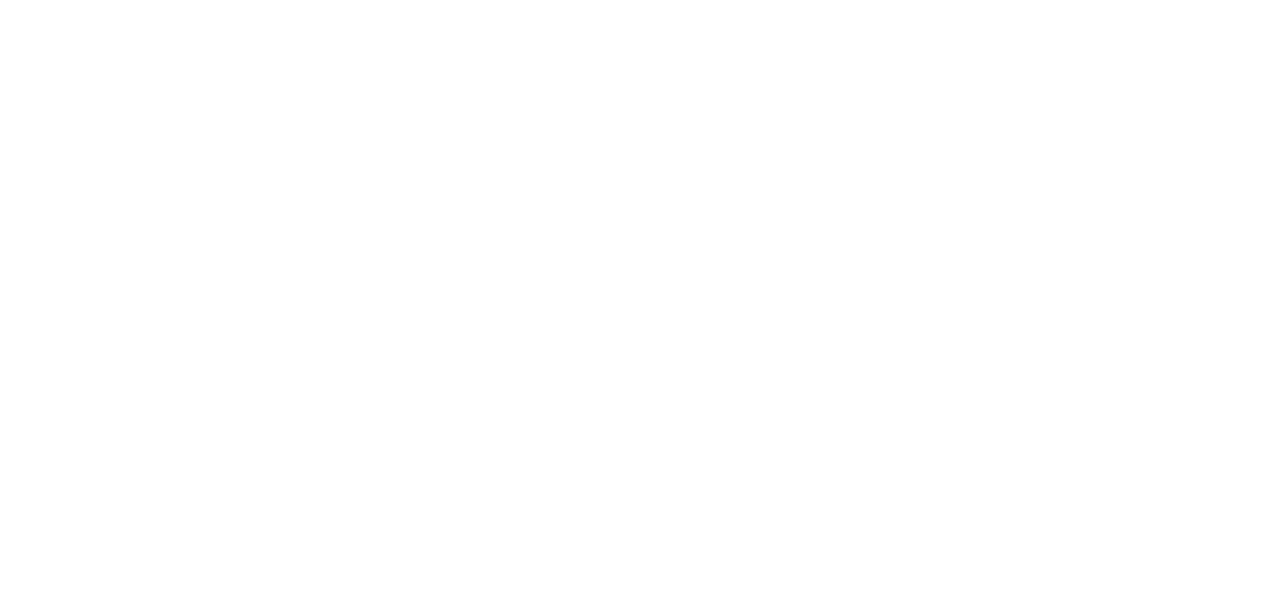
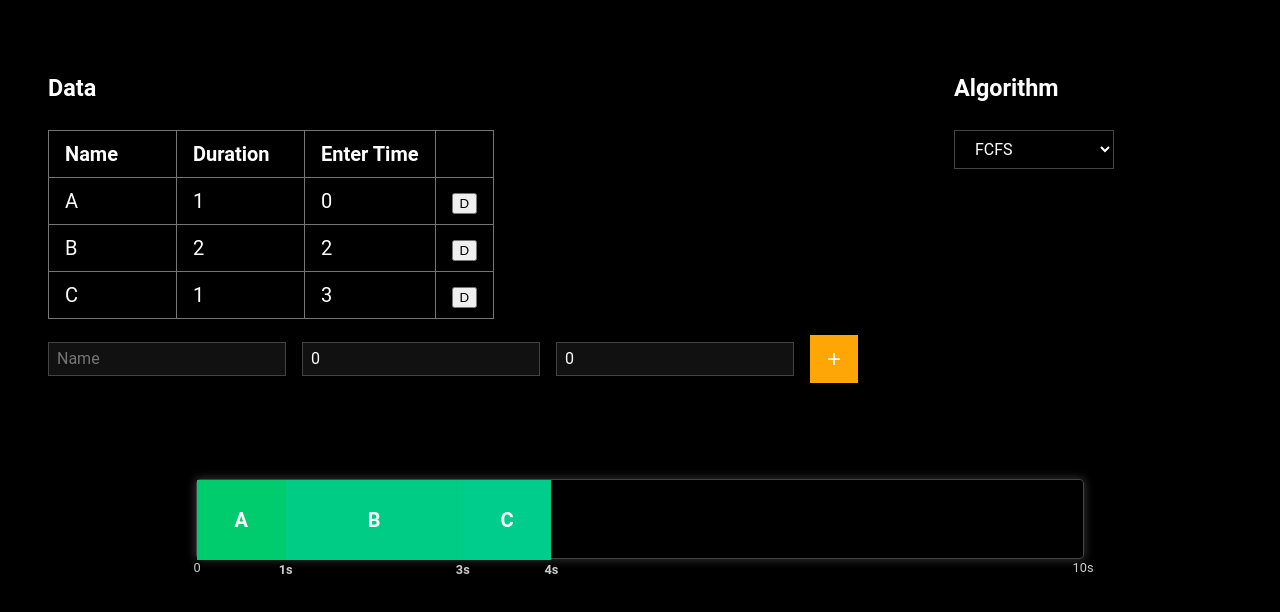
Before and after one commit to JustASimpleMahdi/cpu-scheduling-visualization, a React (Vite) app: page / in a window 1280 px wide. Shown: the top 612 px of the page. Built offline with nearby package versions, Linux system fonts and the light colour scheme.

Commit message:
add default layout, add create,delete data

```diff
--- a/src/App.tsx
+++ b/src/App.tsx
@@ -1,5 +1,100 @@
+import { useState } from 'react'
+import type DataEntry from './types/DataEntry'
+import AddDataEntry from './components/AddDataEntry'
+import type { NewDataEntry } from './types/DataEntry'
+import { getRandomColor } from './utils/Color'
+
 function App() {
-    return <></>
+    const [data, setData] = useState<null | DataEntry[]>([
+        { id: 1, name: 'A', duration: 1, enterTime: 0, color: getRandomColor() },
+        { id: 2, name: 'B', duration: 2, enterTime: 2, color: getRandomColor() },
+        { id: 3, name: 'C', duration: 1, enterTime: 3, color: getRandomColor() },
+    ])
+    function addData(entry: NewDataEntry) {
+        setData((currentData) => [
+            ...(currentData ?? []),
+            {
+                id: Date.now(),
+                color: getRandomColor(),
+                ...entry,
+            },
+        ])
+    }
+    function removeDataEntry(entryId: number) {
+        setData((currentData) => currentData?.filter((entry) => entry.id !== entryId) ?? null)
+    }
+    return (
+        <>
+            <div className="main-container">
+                <div className="input-container">
+                    <div className="input-table-container">
+                        <h3>Data</h3>
+                        <table className="data-table">
+                            <thead>
+                                <tr>
+                                    <th>Name</th>
+                                    <th>Duration</th>
+                                    <th>Enter Time</th>
+                                    <th></th>
+                                </tr>
+                            </thead>
+                            <tbody>
+                                {data &&
+                                    data.map((entry, index) => (
+                                        <tr key={index}>
+                                            <td>{entry.name}</td>
+                                            <td>{entry.duration}</td>
+                                            <td>{entry.enterTime}</td>
+                                            <td>
+                                                <button
+                                                    type="button"
+                                                    onClick={() => removeDataEntry(entry.id)}
+                                                >
+                                                    D
+                                                </button>
+                                            </td>
+                                        </tr>
+                                    ))}
+                            </tbody>
+                        </table>
+                        <AddDataEntry onAddEntry={addData} />
+                    </div>
+                    <div className="input-table-container">
+                        <h3>Algorithm</h3>
+                        <select className="algorithm-select">
+                            <option value="FCFS">FCFS</option>
+                        </select>
+                    </div>
+                </div>
+
+                <div className="output-container">
+                    <div className="guant-chart">
+                        {data &&
+                            (() => {
+                                let elapsedTime = 0
+                                return data.map((entry) => {
+                                    elapsedTime += entry.duration
+                                    return (
+                                        <>
+                                            <div
+                                                className="process"
+                                                data-end-time={elapsedTime + 's'}
+                                                style={{
+                                                    '--width': entry.duration,
+                                                    backgroundColor: entry.color,
+                                                }}
+                                            >
+                                                <span className="name">{entry.name}</span>
+                                            </div>
+                                        </>
+                                    )
+                                })
+                            })()}
+                    </div>
+                </div>
+            </div>
+        </>
+    )
 }
 
 export default App
--- /dev/null
+++ b/src/components/AddDataEntry.tsx
@@ -0,0 +1,49 @@
+import { useState } from 'react'
+import type { NewDataEntry } from '../types/DataEntry'
+export interface IAddDataEntry {
+    onAddEntry: (entry: NewDataEntry) => void
+}
+export default function AddDataEntry({ onAddEntry }: IAddDataEntry) {
+    const [name, setName] = useState<string>('')
+    const [duration, setDuration] = useState<number>(0)
+    const [enterTime, setEnterTime] = useState<number>(0)
+    function onSubmit(event: any): void {
+        event.preventDefault()
+        if (!(name && duration)) return
+        onAddEntry({
+            name,
+            duration,
+            enterTime,
+        } as NewDataEntry)
+
+        resetForm()
+    }
+    function resetForm() {
+        setName('')
+        setDuration(0)
+        setEnterTime(0)
+    }
+    return (
+        <form onSubmit={onSubmit} className="data-input">
+            <input
+                onChange={(e) => setName(e.target.value)}
+                value={name}
+                type="text"
+                placeholder="Name"
+            />
+            <input
+                onChange={(e) => setDuration(e.target.valueAsNumber)}
+                value={duration}
+                type="number"
+                placeholder="Duration"
+            />
+            <input
+                onChange={(e) => setEnterTime(e.target.valueAsNumber)}
+                value={enterTime}
+                type="number"
+                placeholder="Enter Time"
+            />
+            <button type="submit">+</button>
+        </form>
+    )
+}
--- a/src/index.css
+++ b/src/index.css
@@ -0,0 +1,156 @@
+* {
+    box-sizing: border-box;
+}
+:root {
+    --process-height: 5rem;
+    --guant-total-time: 10;
+    --guant-total-time-string: '10s';
+
+    --input-border: 1px solid #444;
+
+    --primary-color: #fda605;
+}
+body {
+    margin: 0;
+    font:
+        20px/1.5 'Roboto',
+        sans-serif;
+    height: 100dvh;
+    background-color: #000;
+    color: #fff;
+}
+#root {
+    height: 100%;
+}
+.main-container {
+    display: grid;
+    height: 100%;
+    grid-template-rows: auto 1fr;
+    gap: 6rem;
+    padding: 3rem;
+}
+.input-container {
+    display: flex;
+    gap: 6rem;
+}
+.input-table-container {
+}
+
+.data-table {
+    border-collapse: collapse;
+}
+
+.data-table td:first-child {
+    min-width: 10rem;
+}
+
+.data-table td,
+.data-table th {
+    text-align: start;
+    border: 1px solid #757575;
+    padding: 0.5rem 1rem;
+}
+.data-table td:not(:last-child),
+.data-table th:not(:last-child) {
+    min-width: 8rem;
+}
+.output-container {
+    display: flex;
+    justify-content: center;
+    align-items: start;
+}
+
+.guant-chart {
+    min-width: 75%;
+    border: var(--input-border);
+    box-shadow: 0 0 10px 1px #fff3;
+    border-radius: 0.25rem;
+    height: var(--process-height);
+    display: flex;
+    position: relative;
+}
+
+.guant-chart .process {
+    height: var(--process-height);
+    width: calc(var(--width) / var(--guant-total-time) * 100%);
+    background-color: blueviolet;
+    display: flex;
+    justify-content: center;
+    align-items: center;
+    flex-direction: column;
+    font-weight: bold;
+    position: relative;
+}
+
+.guant-chart .process .name {
+    position: absolute;
+    top: 50%;
+    left: 50%;
+    transform: translate(-50%, -50%);
+}
+
+.guant-chart::before,
+.guant-chart::after,
+.guant-chart .process::after {
+    position: absolute;
+    top: 100%;
+    color: #ccc;
+    font-size: 0.8rem;
+}
+.guant-chart::before {
+    content: '0';
+    left: 0;
+    translate: -50% 0;
+}
+.guant-chart::after {
+    content: var(--guant-total-time-string);
+    right: 0;
+    translate: 50% 0;
+}
+
+.guant-chart .process::after {
+    content: attr(data-end-time);
+    right: 0;
+    translate: 50% 0;
+}
+
+.algorithm-select {
+    background-color: transparent;
+    color: inherit;
+    font: inherit;
+    border: var(--input-border);
+    min-width: 10rem;
+    padding: 0.5rem 1rem;
+    font-size: 1rem;
+}
+
+.data-input {
+    display: flex;
+    gap: 1rem;
+    align-items: center;
+    margin-top: 1rem;
+}
+.data-input input {
+    background-color: #fff1;
+    color: inherit;
+    font: inherit;
+    font-size: 1rem;
+    border: var(--input-border);
+    padding: 0.25rem 0.5rem;
+    outline: none;
+    width: auto;
+}
+.data-input input:focus {
+    border-color: #fff;
+}
+
+.data-input button[type='submit'] {
+    background-color: var(--primary-color);
+    outline: none;
+    border: none;
+    cursor: pointer;
+    color: inherit;
+    font-size: 1.5rem;
+    width: 3rem;
+    height: 3rem;
+}
--- /dev/null
+++ b/src/types/DataEntry.ts
@@ -0,0 +1,13 @@
+export default interface DataEntry {
+    id: number
+    name: string
+    duration: number
+    enterTime: number | undefined
+    color: string
+}
+
+export interface NewDataEntry {
+    name: string
+    duration: number
+    enterTime: number | undefined
+}
--- /dev/null
+++ b/src/utils/Color.ts
@@ -0,0 +1,3 @@
+export function getRandomColor() {
+    return `hsl(${Math.floor(Math.random() * 360)},100%,40%)`
+}
```
